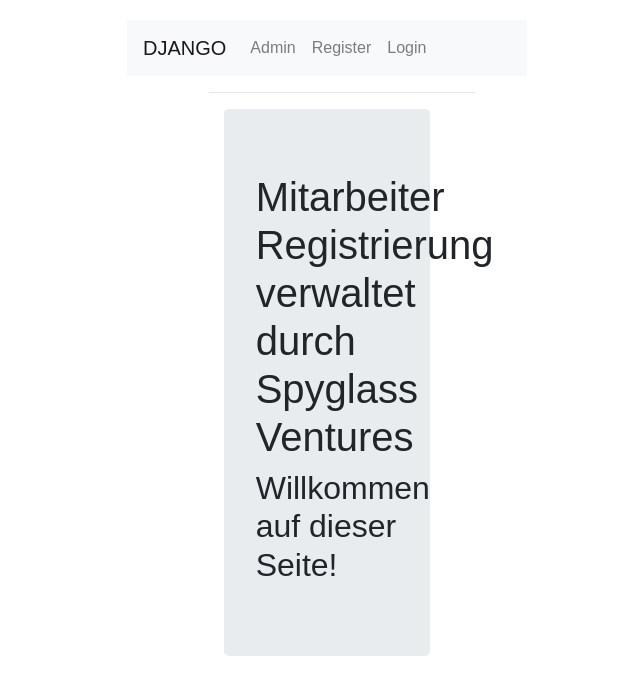
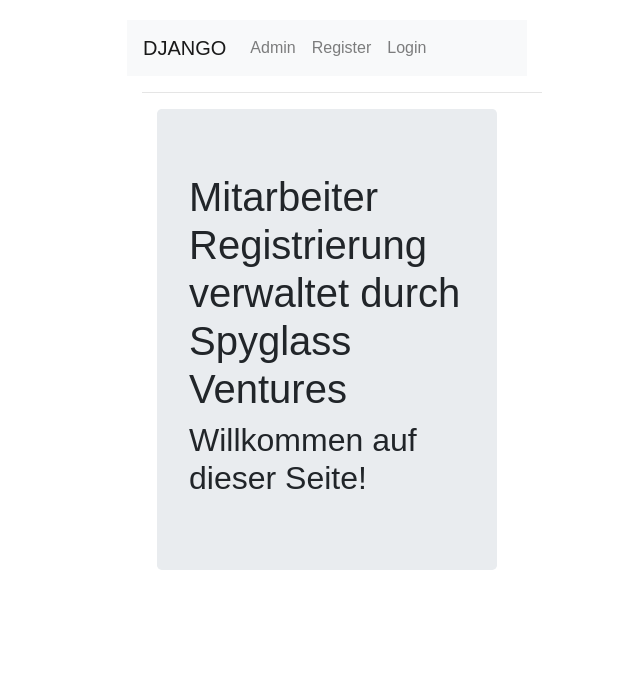
Before and after one commit to spyglassventures/sgv-mitarbeiter, a Django app: page / in a window 1280 px wide. Shown: the top 695 px of the page, without its empty margins (313-953 px from the left). Run offline with Django 3.2, Linux system fonts and the light colour scheme; some libraries are stand-ins or nearby versions.

Commit message:
fix windows

```diff
--- a/basic_app/templates/basic_app/base.html
+++ b/basic_app/templates/basic_app/base.html
@@ -33,7 +33,8 @@
 
     <div class="container">
       <div class="row justify-content-center">
-          <div class="col-8">
+
+          <div class="container">
             <!-- <h1 class="mt-2">Personaladministration</h1> -->
             <!--   <hr class="mt-0 mb-4"> -->
             <hr class="container">
@@ -41,7 +42,6 @@
             {% endblock %}
           </div>
       </div>
-    </div>
 
   </body>
 </html>
```
